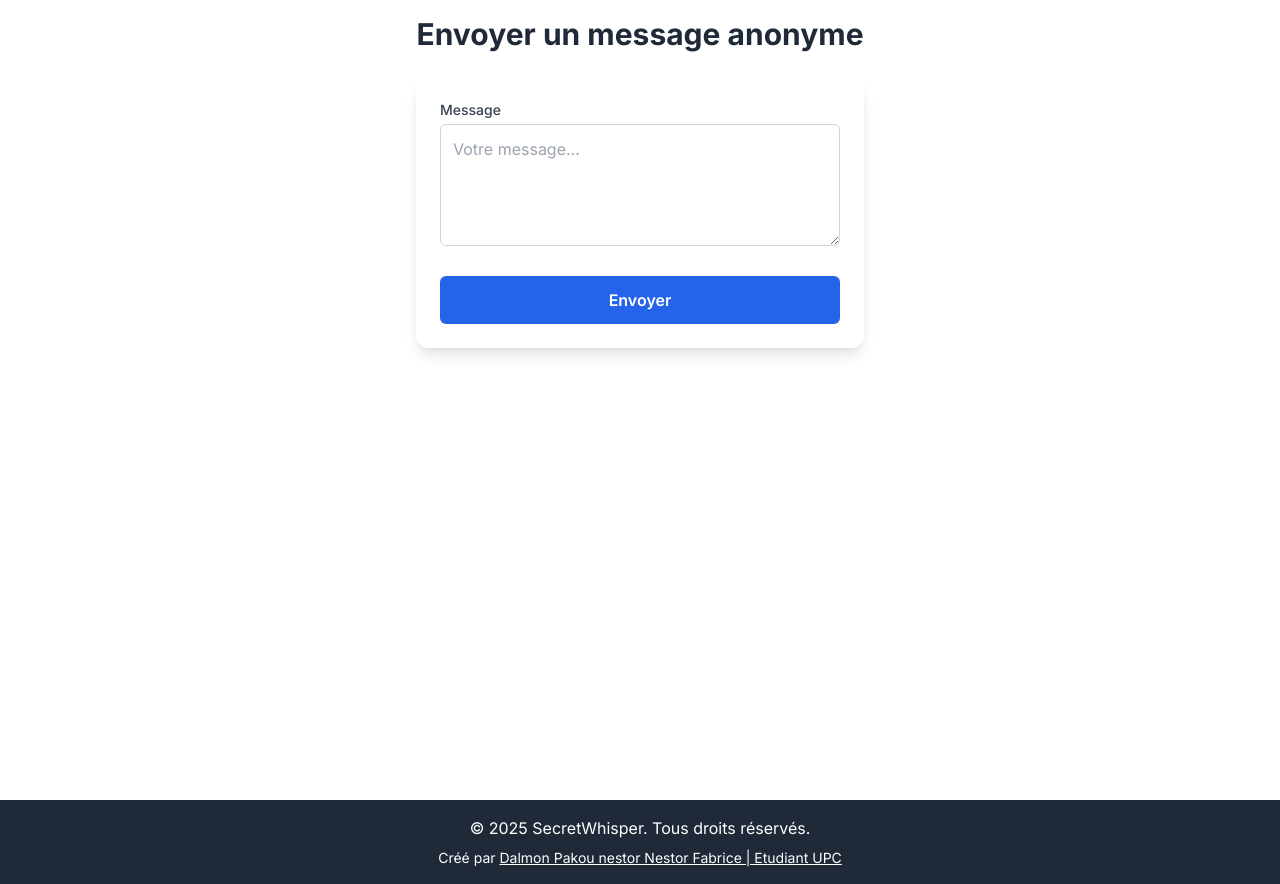
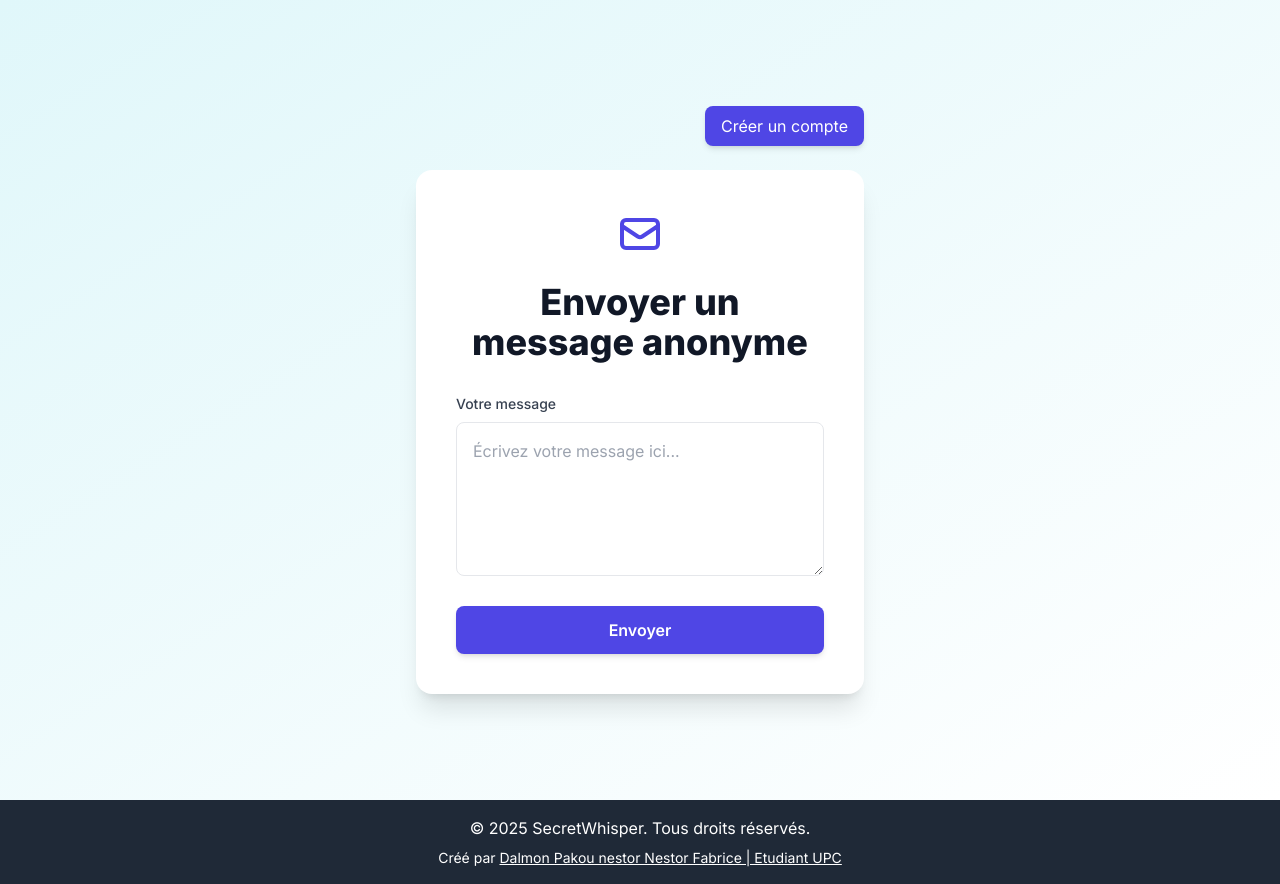
Before and after one commit to hassanpakou/secretwhisper, a Next.js app: page /send/1 in a window 1280 px wide. Built offline with nearby package versions, Linux system fonts and the light colour scheme.

Commit message:
Amélioration du design de /send/[uid] et ajout du bouton Créer un compte

```diff
--- a/app/send/[uid]/page.js
+++ b/app/send/[uid]/page.js
@@ -35,7 +35,7 @@ export default function SendMessage() {
         content,
         recipientId: uid,
         revealed: false,
-        timestamp: serverTimestamp(), // Ajoute la date et l'heure actuelles
+        timestamp: serverTimestamp(),
       });
       console.log("Message envoyé avec succès");
       router.push("/dashboard");
@@ -45,37 +45,88 @@ export default function SendMessage() {
     }
   };
 
+  const handleCreateAccount = () => {
+    router.push("/signup");
+  };
+
   return (
-    <div className="p-4 flex-grow">
-      <h1 className="text-2xl sm:text-3xl font-bold text-center text-gray-800 mb-6">
+    <div
+      className="min-h-screen flex items-center justify-center p-4 sm:p-8"
+      style={{
+        background: "linear-gradient(to bottom right, #e0f7fa, #ffffff)",
+      }}
+    >
+      <div className="w-full max-w-md mx-auto">
+        {/* Bouton "Créer un compte" en haut à droite */}
+        <div className="flex justify-end mb-6">
+          <button
+            onClick={handleCreateAccount}
+            className="py-2 px-4 bg-indigo-600 text-white rounded-lg hover:bg-indigo-700 transition duration-200 shadow-md"
+          >
+            Créer un compte
+          </button>
+        </div>
+
+        {/* Conteneur principal du formulaire */}
+        <div className="bg-white rounded-2xl shadow-xl p-8 sm:p-10 transform transition-all duration-300 hover:shadow-2xl">
+          {/* Icône d'enveloppe */}
+          <div className="flex justify-center mb-6">
+            <svg
+              className="w-12 h-12 text-indigo-600"
+              fill="none"
+              stroke="currentColor"
+              viewBox="0 0 24 24"
+              xmlns="http://www.w3.org/2000/svg"
+            >
+              <path
+                strokeLinecap="round"
+                strokeLinejoin="round"
+                strokeWidth="2"
+                d="M3 8l7.89 5.26a2 2 0 002.22 0L21 8M5 19h14a2 2 0 002-2V7a2 2 0 00-2-2H5a2 2 0 00-2 2v10a2 2 0 002 2z"
+              />
+            </svg>
+          </div>
+
+          {/* Titre */}
+          <h1 className="text-3xl sm:text-4xl font-extrabold text-center text-gray-900 mb-8">
             Envoyer un message anonyme
           </h1>
-      {error && <p className="text-red-500 text-center mb-4">{error}</p>}
-      <form
-        onSubmit={handleSend}
-        className="w-full max-w-md mx-auto bg-white rounded-xl shadow-lg p-6 space-y-6"
+
+          {/* Message d'erreur */}
+          {error && (
+            <p className="text-red-500 text-center mb-6 bg-red-50 p-3 rounded-lg">
+              {error}
+            </p>
+          )}
+
+          {/* Formulaire */}
+          <form onSubmit={handleSend} className="space-y-6">
+            <div>
+              <label
+                htmlFor="content"
+                className="block text-sm font-medium text-gray-700 mb-2"
               >
-        <div>
-          <label htmlFor="content" className="block text-sm font-medium text-gray-700">
-            Message
+                Votre message
               </label>
               <textarea
                 id="content"
                 value={content}
                 onChange={(e) => setContent(e.target.value)}
-            className="mt-1 w-full p-3 border border-gray-300 rounded-md focus:outline-none focus:ring-2 focus:ring-blue-500 text-sm sm:text-base"
-            placeholder="Votre message..."
-            rows="4"
+                className="w-full p-4 border border-gray-200 rounded-lg focus:outline-none focus:ring-2 focus:ring-indigo-500 transition duration-200 text-gray-800 placeholder-gray-400"
+                placeholder="Écrivez votre message ici..."
+                rows="5"
                 required
               />
             </div>
             <button
               type="submit"
-          className="w-full py-3 bg-blue-600 text-white font-semibold rounded-md hover:bg-blue-700 transition duration-200 text-sm sm:text-base"
+              className="w-full py-3 bg-indigo-600 text-white font-semibold rounded-lg hover:bg-indigo-700 transition duration-200 transform hover:scale-105 shadow-md"
             >
               Envoyer
             </button>
           </form>
         </div>
+      </div>
+    </div>
   );
 }
--- a/app/share/ShareContent.js
+++ b/app/share/ShareContent.js
@@ -37,7 +37,7 @@ export default function ShareContent() {
         envoie-moi des messages anonymes !
       </h1>
       <div className="bg-white bg-opacity-20 rounded-lg p-4 w-full max-w-md text-center">
-        <p className="text-white text-lg mb-2">Paste your LINK here!</p>
+        <p className="text-white text-lg mb-2">Collez le lien ici!</p>
         <a
           href={userLink || "#"}
           className="text-blue-300 text-sm break-all hover:underline"
@@ -48,8 +48,7 @@ export default function ShareContent() {
         </a>
       </div>
       <div className="mt-8 text-center">
-        <p className="text-3xl font-bold text-white">NGL</p>
-        <p className="text-sm text-white">anonymous q&a</p>
+        <p className="text-sm text-white">Version 0.1</p>
       </div>
     </div>
   );
```
Lines whose indentation alone changed are shown as unchanged.
